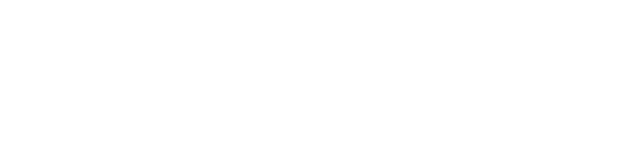
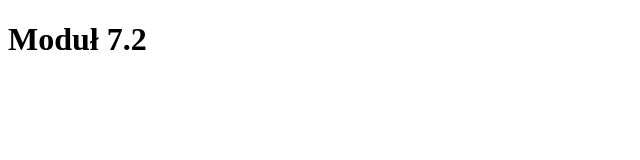
Before and after one commit to TomMikB/learning-git, a plain HTML site: page index.html in a window 1280 px wide. Shown: the whole page, without its empty margins (0-640 px from the left). Drawn offline with Linux system fonts and the light colour scheme.

Commit message:
Change index.html - add title and h1

```diff
--- a/index.html
+++ b/index.html
@@ -2,8 +2,9 @@
 <html>
 	<head>
 		<meta charset="UTF-8">
-		<title></title>
+		<title>modul 7.2</title>
 	</head>
 	<body>
+		<h1>Moduł 7.2</h1>
 	</body>
 </html>
```
